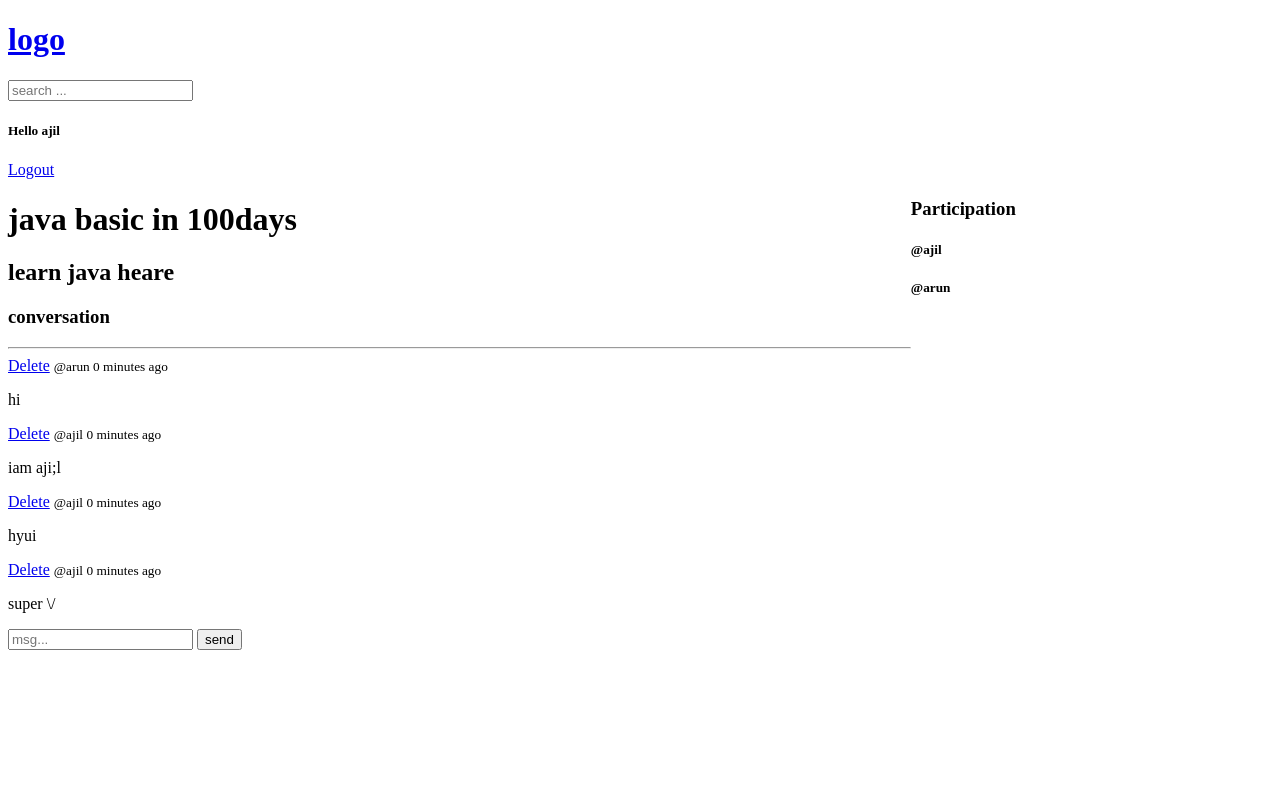
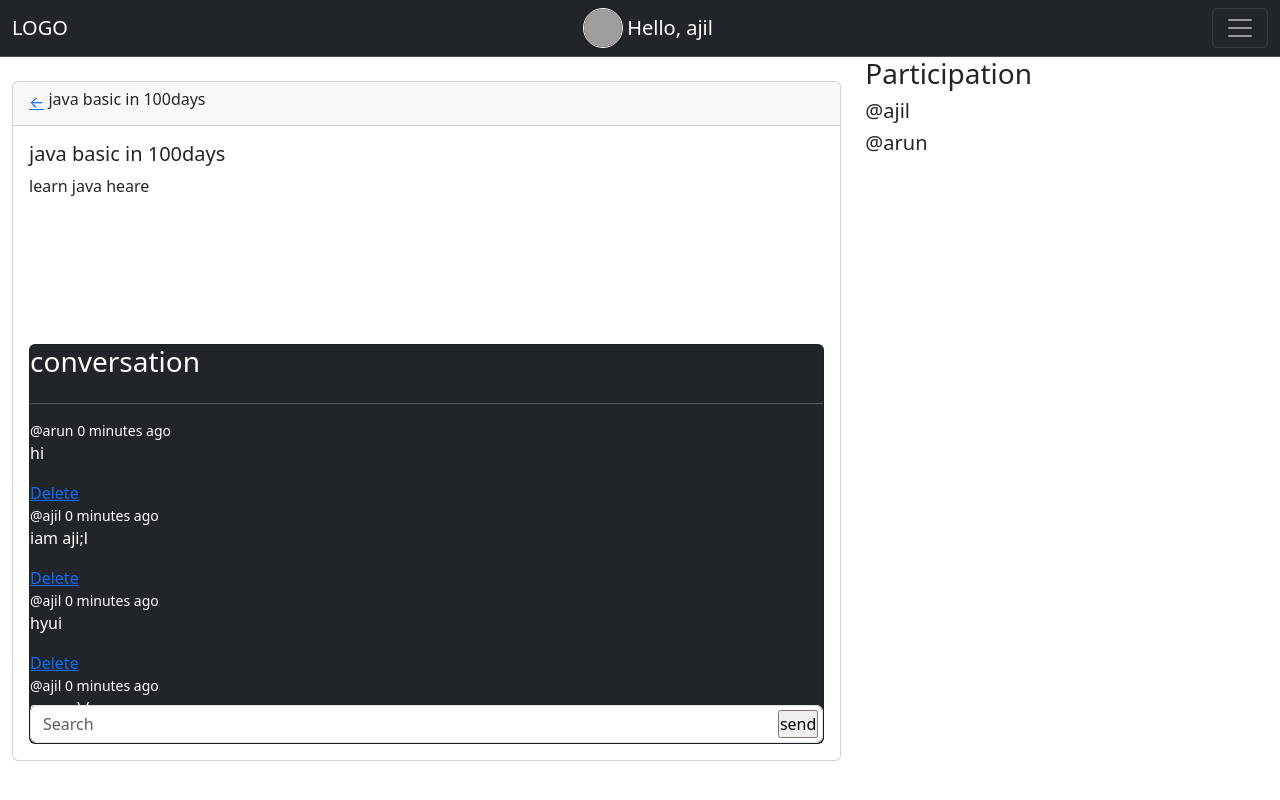
Before and after one commit to ajilj4/Tech-Room-App, a Django app: page /room/7 in a window 1280 px wide. Run offline with Django 5.2, Linux system fonts and the light colour scheme; a user stored in the database is signed in; data comes from the database, SQL or seed files in the repository; both versions use the stored data as it was after the commit; some libraries are stand-ins or nearby versions; grey boxes are pictures that could not be loaded.

Commit message:
style added

```diff
--- a/django_app/baseapp/models.py
+++ b/django_app/baseapp/models.py
@@ -36,5 +36,9 @@ class Message(models.Model):
     updated = models.DateTimeField(auto_now=True)
     created = models.DateTimeField(auto_now_add=True)
 
+    class Meta:
+        ordering = ['-updated','-created']
+
+
     def __str__(self):
         return self.body[0:50]
--- a/django_app/baseapp/templates/baseapp/create_room.html
+++ b/django_app/baseapp/templates/baseapp/create_room.html
@@ -1,6 +1,8 @@
 {% extends 'main.html' %}
 
 {% block content %}
+
+
     <form method="POST" action="">
         {% csrf_token %}
         {{form}}
--- a/django_app/baseapp/templates/baseapp/room.html
+++ b/django_app/baseapp/templates/baseapp/room.html
@@ -1,45 +1,55 @@
 {% extends 'main.html' %}
 {% block content %}
 
-<style>
-    .room-container{
-        display: flex;
-        width: 100%;
 
-    }
-    .left-room{
-flex: 1;
 
-    }
-    .right-room{
-        flex: 0.4;
-    }
 
-</style>
+<div class="container-fluid">
+    <div class="row">
+      <div class="col-lg-8" >
+        <div class="left">
+            <div class="card my-4" style="height: 85vh;">
+                <div class="card-header d-flex flex-row">
+                <a href="{{request.META.HTTP_REFERER}}">&#x2190</a>&nbsp;
+                <h6 >{{room.name}}</h6>
+            </div>
+                <div class="card-body">
+                  <h5 class="card-title">{{room.name}}</h5>
+                  <p class="card-text">{{room.description}}</p>
+                </div>
 
-<div class="room-container">
-    <div class="left-room">
-        <h1>{{room.name}}</h1>
-
-        <h2>{{room.description}}</h2>
+                <div class="card mx-3 mt-5 mb-3 text-bg-dark" style="height: 50vh;position: relative; overflow: scroll;">
 
                     <h3>conversation</h3><hr>
                     {% for message in room_messages %}
+                    {% if request.user == message.user %}
                     <a href="{% url 'delete-message' message.id %}">Delete</a>
+                    {% endif %}
                     <small>@{{message.user}} {{message.created|timesince}} ago</small>
                     <p>{{message.body}}</p>
                     {% endfor %}
 
                     {% if request.user.is_authenticated %}
-    <form action="" method="POST">
+                <form action="" method="POST" style="position: absolute;bottom: 0;right: 0;left: 0;">
                     {% csrf_token %}
-        <input type="text" name="body" placeholder="msg..."/>
-        <input type="submit" value="send"/>
+
+        <input class="form-control " type="text" placeholder="Search" aria-label="Search" name="q" style="position: relative;">
+
+                    <input type="submit" value="send" style="position: absolute;top: 5px;right: 5px;"/>
                 </form>
                 {% endif %}
                 </div>
 
-    <div class="right-room">
+              </div>
+
+
+
+
+
+        </div>
+      </div>
+      <div class="col-md-3">
+        <div class="center">
             <h3>Participation </h3>
         {% for user in participants %}
         <h5>@{{user.username}}</h5>
@@ -47,5 +57,8 @@ flex: 1;
         {% endfor %}
         </div>
       </div>
+    </div>
+</div>
+
 
 {% endblock content %}
--- a/django_app/baseapp/urls.py
+++ b/django_app/baseapp/urls.py
@@ -7,6 +7,7 @@ urlpatterns=[
     path('logoutpage/',views.logoutpage,name='logoutpage'),
     path('registerpage/',views.registerpage,name='registerpage'),
     path('',views.home,name='home'),
+    path('profile/<str:pk>',views.userprofile,name='profile'),
     path('room/<str:pk>',views.room,name='room'),
     path('create-room/',views.createRoom,name='create-room'),
     path('update-room/<str:pk>',views.updateRoom,name='update-room'),
--- a/django_app/baseapp/views.py
+++ b/django_app/baseapp/views.py
@@ -60,14 +60,17 @@ def home(request):
         q = request.GET.get("q")
     else:
         q=''
+    # q= request.GET.get('q') if request.GET.get('q') != None else ""
     room = Room.objects.filter(
         Q(topic__name__icontains=q)|
         Q(name__icontains=q)|
         Q(description__icontains=q)
+
         )
     topic= Topic.objects.all()
+    recent_msg = Message.objects.filter(Q(room__topic__name__icontains=q)).order_by("-id")[:4]
     room_count = room.count()
-    context ={'room':room,'topic':topic,'q':q,'room_count':room_count}
+    context ={'room':room,'topic':topic,'q':q,'room_count':room_count,"recent_msg":recent_msg }
     return render(request,'baseapp/home.html',context)
 
 def room(request,pk):
@@ -85,6 +88,17 @@ def room(request,pk):
         return redirect('room',pk=room.id)
 
     return render(request,'baseapp/room.html',{'room':room,'room_messages':room_messages,'participants':participants})
+
+def userprofile(request,pk):
+    user = User.objects.get(id=pk)
+    topic = Topic.objects.all()
+    room = user.room_set.all()
+    recent_msg = user.message_set.all()
+
+    context = {'user':user,'topic':topic,'room':room,'recent_msg':recent_msg}
+    return render(request,'baseapp/profile.html',context)
+
+
 
 @login_required(login_url='/loginpage')
 def createRoom(request):
--- /dev/null
+++ b/django_app/static/styles/main.css
@@ -0,0 +1,36 @@
+*{
+    margin: 0;
+    padding: 0;
+    box-sizing: border-box;
+
+    /* color: white; */
+}
+
+/* #myVideo {
+  position: fixed;
+  right: 0;
+  bottom: 0;
+  min-width: 100%;
+  min-height: 100%;
+  z-index: -10;
+} */
+/* .box{
+  background-image: linear-gradient(180deg, #212529, gray);
+
+} */
+.room-img{
+  object-fit: cover;
+  width: 30px;
+  height: 30px;
+  border-radius: 50%;
+  border: 2px solid black;
+  margin-right: 6px;
+}
+.recent-img{
+  object-fit: cover;
+  width: 25px;
+  height: 25px;
+  border-radius: 50%;
+  border: 2px solid black;
+  margin-right: 5px;
+}
--- a/django_app/templates/main.html
+++ b/django_app/templates/main.html
@@ -1,12 +1,23 @@
 <!DOCTYPE html>
+{% load static %}
+
 <html lang="en">
 <head>
     <meta charset="UTF-8">
     <meta name="viewport" content="width=device-width, initial-scale=1.0">
-    <title>Document</title>
+    <title>Tech Room</title>
+    <script src="https://kit.fontawesome.com/089a51952b.js" crossorigin="anonymous"></script>
+    <link rel="stylesheet" href="{% static 'styles/main.css' %}">
+
+    <link href="https://cdn.jsdelivr.net/npm/bootstrap@5.3.3/dist/css/bootstrap.min.css" rel="stylesheet" integrity="sha384-QWTKZyjpPEjISv5WaRU9OFeRpok6YctnYmDr5pNlyT2bRjXh0JMhjY6hW+ALEwIH" crossorigin="anonymous">
 </head>
 <body>
+    <!-- <video autoplay muted loop id="myVideo">
+        <source src="{% static 'images/techbg.mp4' %}" type="video/mp4">
+        Your browser does not support HTML5 video.
+      </video> -->
     {% include 'nav.html' %}
+   <div class="box">
 
     {% if messages %}
 <ul class="messages">
@@ -20,5 +31,23 @@
     {% block content %}
 
     {% endblock %}
+
+   </div>
+    <!-- <button id="myBtn" onclick="myFunction()">Pause</button> -->
 </body>
+<script>
+    var video = document.getElementById("myVideo");
+    var btn = document.getElementById("myBtn");
+
+    function myFunction() {
+      if (video.paused) {
+        video.play();
+        btn.innerHTML = "Pause";
+      } else {
+        video.pause();
+        btn.innerHTML = "Play";
+      }
+    }
+    </script>
+<script src="https://cdn.jsdelivr.net/npm/bootstrap@5.3.3/dist/js/bootstrap.bundle.min.js" integrity="sha384-YvpcrYf0tY3lHB60NNkmXc5s9fDVZLESaAA55NDzOxhy9GkcIdslK1eN7N6jIeHz" crossorigin="anonymous"></script>
 </html>
--- a/django_app/templates/nav.html
+++ b/django_app/templates/nav.html
@@ -1,11 +1,65 @@
-<a href="/"><h1>logo</h1></a>
+<style>
+
+</style>
+
+
+
+
+<nav class="navbar bg-dark border-bottom border-body" data-bs-theme="dark" ">
+    <div class="container-fluid">
+      <a class="navbar-brand " href="/">LOGO</a>
+      <div class="d-flex flex-row ">
+      {% if request.user.is_authenticated %}
+      <img  src="https://static.vecteezy.com/system/resources/thumbnails/002/318/271/small/user-profile-icon-free-vector.jpg" alt="" style="object-fit: cover;
+      width: 40px;
+      height: 40px;
+      border-radius: 50%;
+      border: 1px solid white ;">&nbsp;
+    <h5 class="my-2 align-self-center" style="color: white;">Hello, {{request.user}}</h5>
+
+{% else %}
+    <h5 class="p-2">Guest</h5>
+{% endif %}
+</div>
+      <button class="navbar-toggler" type="button" data-bs-toggle="offcanvas" data-bs-target="#offcanvasNavbar" aria-controls="offcanvasNavbar" aria-label="Toggle navigation">
+
+        <span class="navbar-toggler-icon"></span>
+      </button>
+
+      <div class="offcanvas offcanvas-end" tabindex="-1" id="offcanvasNavbar" aria-labelledby="offcanvasNavbarLabel">
+
+        <div class="offcanvas-header">
+          <h5 class="offcanvas-title" id="offcanvasNavbarLabel">logo</h5>
+          <button type="button" class="btn-close" data-bs-dismiss="offcanvas" aria-label="Close"></button>
+        </div>
+        <div class="offcanvas-body">
+          <ul class="navbar-nav justify-content-end flex-grow-1 pe-3">
+            <li class="nav-item">
+              <a class="nav-link active" aria-current="page" href="#">Home</a>
+            </li>
+            <li class="nav-item">
+              <a class="nav-link" href="#">Link</a>
+            </li>
+            {% if request.user.is_authenticated %}
+
+    <li><a href="{% url 'loginpage'%}">Logout</a></li>
+{% else %}
+    <li><a href="{% url 'logoutpage'%}">Login</a></li>
+{% endif %}
+
+
+
+
+          </ul>
+          <form class="d-flex mt-3" role="search">
+            <input class="form-control me-2" type="search" placeholder="Search" aria-label="Search">
+            <button class="btn btn-outline-success" type="submit">Search</button>
+          </form>
+        </div>
+      </div>
+    </div>
+  </nav>
+<!-- <a href="/"><h1>logo</h1></a>
 <form method="GET" action="{% url 'home' %}">
     <input type="text" placeholder="search ..." name="q"/>
-</form>
-
-{% if request.user.is_authenticated %}
-    <h5>Hello {{request.user}}</h5>
-    <a href="{% url 'loginpage'%}">Logout</a>
-{% else %}
-    <a href="{% url 'logoutpage'%}">Login</a>
-{% endif %}
+</form> -->
```
Also changed, not shown: django_app/baseapp/templates/baseapp/home.html (+17 -36 lines), django_app/baseapp/templates/baseapp/profile.html (added, +42 -0 lines), django_app/baseapp/templates/baseapp/recentComponent.html (added, +26 -0 lines), django_app/baseapp/templates/baseapp/roomComponent.html (added, +75 -0 lines), django_app/baseapp/templates/baseapp/topicComponent.html (added, +26 -0 lines), django_app/django_app/settings.py (+7 -0 lines), django_app/db.sqlite3, django_app/static/images/logo.png (added), 1 other file. Lines whose indentation alone changed are shown as unchanged.
